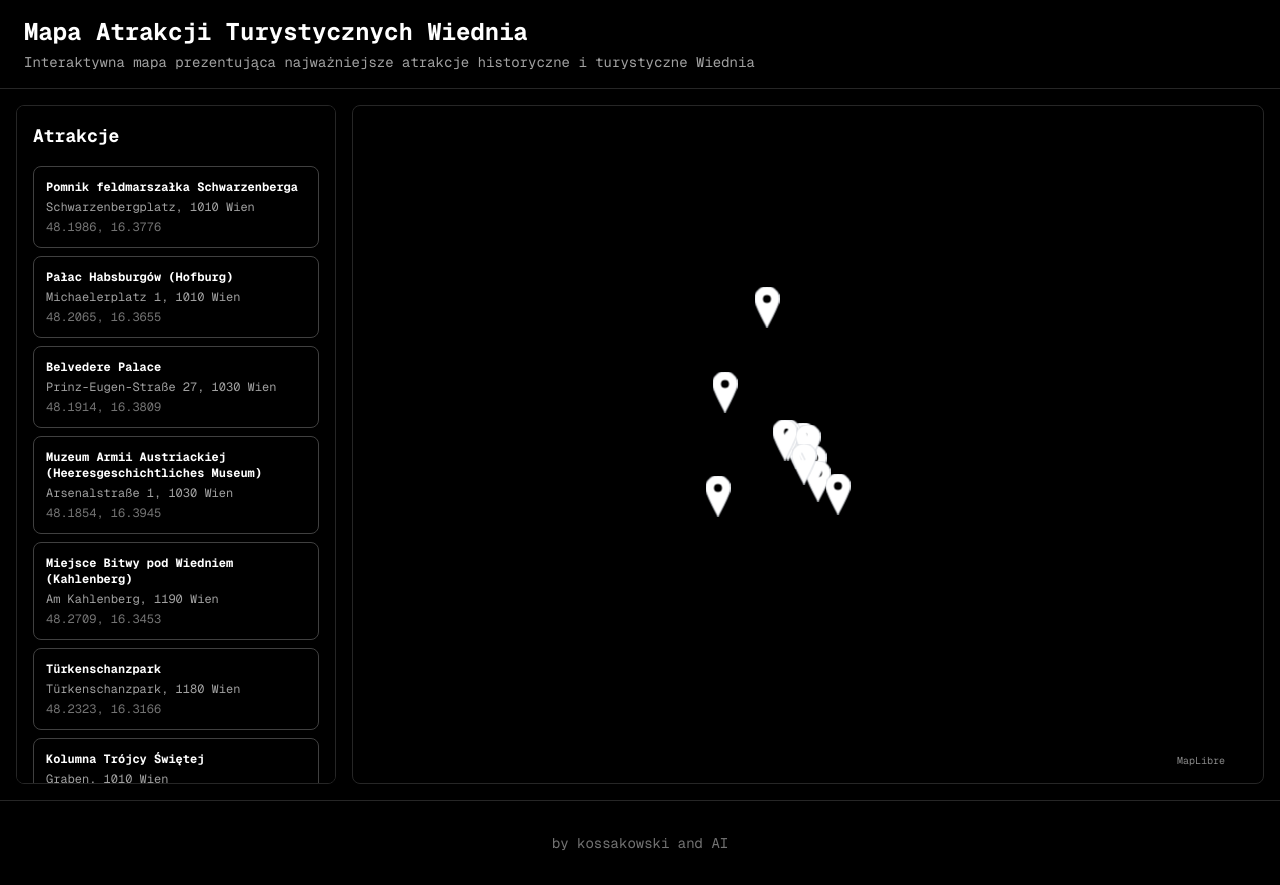
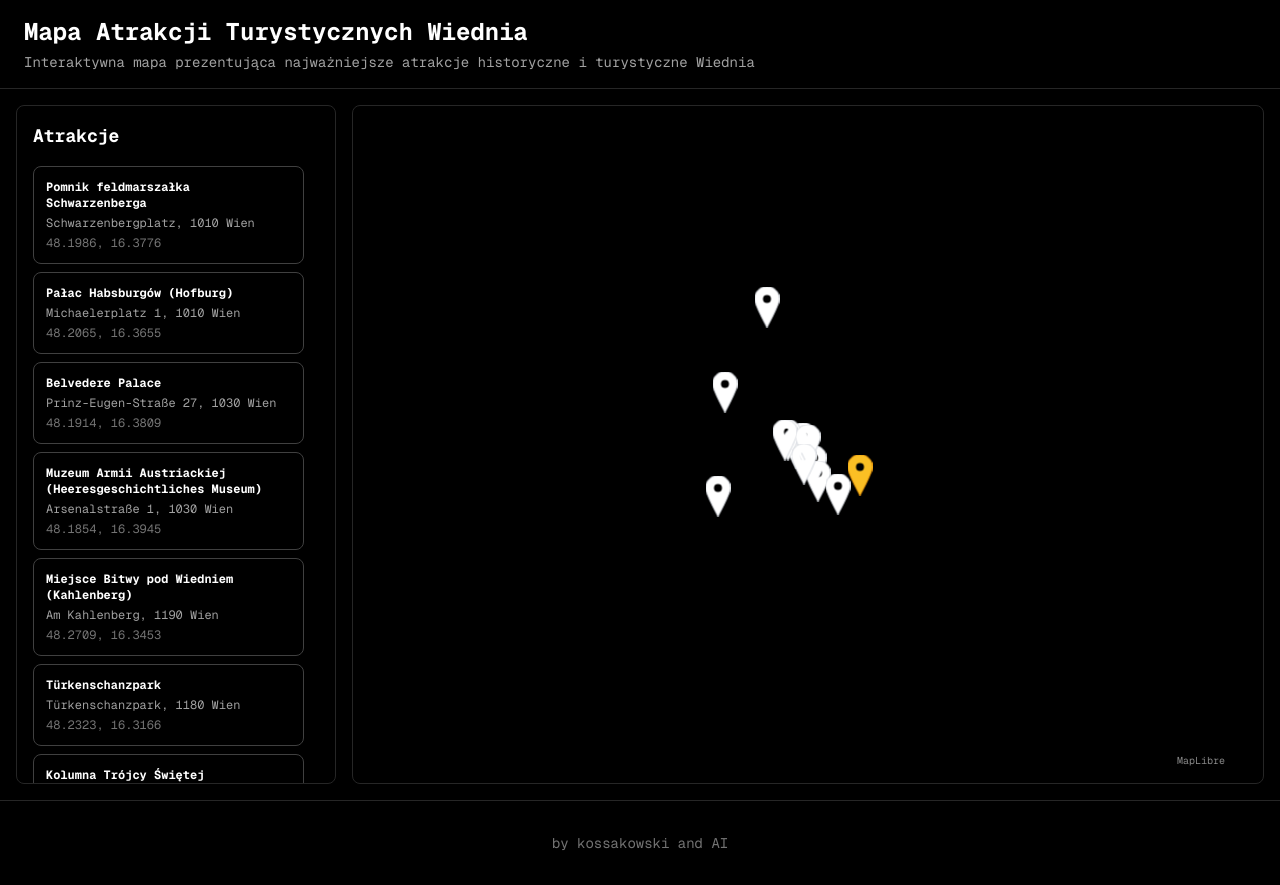
Before and after one commit to gabryssv/vienna-attractions-map, a Next.js app: page / in a window 1280 px wide. Built offline with nearby package versions, Linux system fonts and the light colour scheme; no server answers.

Commit message:
Enhance custom marker functionality in ViennaMap component and update scrollbar styles for consistency across devices

```diff
--- a/app/globals.css
+++ b/app/globals.css
@@ -35,29 +35,46 @@ body {
   /* Safari and Chrome */
 }
 
-/* Custom scrollbar styling for dark theme */
+/* Custom scrollbar styling for dark theme - consistent on ALL devices */
 .custom-scrollbar {
-  scrollbar-width: thin;
-  scrollbar-color: #404040 #1a1a1a;
+  scrollbar-width: auto !important;
+  /* Force Firefox to show scrollbar */
+  scrollbar-color: #6b7280 transparent !important;
+  overflow-y: scroll !important;
+  scrollbar-gutter: stable;
 }
 
 .custom-scrollbar::-webkit-scrollbar {
-  width: 8px;
+  width: 10px !important;
+  height: 10px !important;
+  -webkit-appearance: none !important;
+  background: transparent !important;
+  display: block !important;
 }
 
 .custom-scrollbar::-webkit-scrollbar-track {
-  background: #1a1a1a;
-  border-radius: 4px;
+  background: rgba(64, 64, 64, 0.15) !important;
+  border-radius: 5px !important;
 }
 
 .custom-scrollbar::-webkit-scrollbar-thumb {
-  background: #404040;
-  border-radius: 4px;
-  border: 1px solid #2a2a2a;
+  background: #6b7280 !important;
+  border-radius: 5px !important;
+  border: 1px solid transparent !important;
+  background-clip: content-box !important;
+  min-height: 30px !important;
 }
 
 .custom-scrollbar::-webkit-scrollbar-thumb:hover {
-  background: #525252;
+  background: #9ca3af !important;
+}
+
+.custom-scrollbar::-webkit-scrollbar-thumb:active {
+  background: #d1d5db !important;
+}
+
+.custom-scrollbar::-webkit-scrollbar-corner {
+  background: transparent !important;
 }
 
 /* Custom styles for MapLibre GL popups in dark theme */
--- a/components/ViennaMap.tsx
+++ b/components/ViennaMap.tsx
@@ -67,7 +67,17 @@ export default function ViennaMap({ selectedAttraction }: ViennaMapProps) {
             el.style.height = '41px';
             el.style.cursor = 'pointer';
 
-            // Create white marker with transparent hole
+            // Create marker based on custom color or default white
+            if (attraction.customColor === 'yellow') {
+                // Yellow marker for bus station
+                el.innerHTML = `
+                    <svg width="25" height="41" viewBox="0 0 25 41" xmlns="http://www.w3.org/2000/svg">
+                        <path fill="#fbbf24" stroke="#f59e0b" stroke-width="1" d="M12.5 0C5.6 0 0 5.6 0 12.5c0 5.6 12.5 28.5 12.5 28.5s12.5-22.9 12.5-28.5C25 5.6 19.4 0 12.5 0z"/>
+                        <circle fill="black" cx="12.5" cy="12.5" r="4"/>
+                    </svg>
+                `;
+            } else {
+                // White marker with transparent hole for other attractions
                 el.innerHTML = `
                     <svg width="25" height="41" viewBox="0 0 25 41" xmlns="http://www.w3.org/2000/svg">
                         <defs>
@@ -79,6 +89,7 @@ export default function ViennaMap({ selectedAttraction }: ViennaMapProps) {
                         <path fill="white" stroke="#d1d5db" stroke-width="1" mask="url(#hole-${attraction.id})" d="M12.5 0C5.6 0 0 5.6 0 12.5c0 5.6 12.5 28.5 12.5 28.5s12.5-22.9 12.5-28.5C25 5.6 19.4 0 12.5 0z"/>
                     </svg>
                 `;
+            }
 
             const marker = new maplibregl.Marker({ element: el })
                 .setLngLat([attraction.longitude, attraction.latitude])
@@ -123,7 +134,18 @@ export default function ViennaMap({ selectedAttraction }: ViennaMapProps) {
                 const isSelected = selectedAttraction?.id === attraction.id;
 
                 if (isSelected) {
-                    // Red marker for selected attraction
+                    // Special handling for yellow markers - they stay yellow when selected
+                    if (attraction.customColor === 'yellow') {
+                        el.style.width = '30px';
+                        el.style.height = '49px';
+                        el.innerHTML = `
+                            <svg width="30" height="49" viewBox="0 0 25 41" xmlns="http://www.w3.org/2000/svg">
+                                <path fill="#fbbf24" stroke="#f59e0b" stroke-width="1" d="M12.5 0C5.6 0 0 5.6 0 12.5c0 5.6 12.5 28.5 12.5 28.5s12.5-22.9 12.5-28.5C25 5.6 19.4 0 12.5 0z"/>
+                                <circle fill="black" cx="12.5" cy="12.5" r="4"/>
+                            </svg>
+                        `;
+                    } else {
+                        // Red marker for other selected attractions
                         el.style.width = '30px';
                         el.style.height = '49px';
                         el.innerHTML = `
@@ -132,6 +154,7 @@ export default function ViennaMap({ selectedAttraction }: ViennaMapProps) {
                                 <circle fill="white" cx="12.5" cy="12.5" r="4"/>
                             </svg>
                         `;
+                    }
 
                     // Update popup content for selected marker
                     const popup = marker.getPopup();
@@ -156,7 +179,19 @@ export default function ViennaMap({ selectedAttraction }: ViennaMapProps) {
                         `);
                     }
                 } else {
-                    // White marker with transparent hole for unselected attractions
+                    // Return to original colors when not selected
+                    if (attraction.customColor === 'yellow') {
+                        // Yellow marker for bus station
+                        el.style.width = '25px';
+                        el.style.height = '41px';
+                        el.innerHTML = `
+                            <svg width="25" height="41" viewBox="0 0 25 41" xmlns="http://www.w3.org/2000/svg">
+                                <path fill="#fbbf24" stroke="#f59e0b" stroke-width="1" d="M12.5 0C5.6 0 0 5.6 0 12.5c0 5.6 12.5 28.5 12.5 28.5s12.5-22.9 12.5-28.5C25 5.6 19.4 0 12.5 0z"/>
+                                <circle fill="black" cx="12.5" cy="12.5" r="4"/>
+                            </svg>
+                        `;
+                    } else {
+                        // White marker with transparent hole for other attractions
                         el.style.width = '25px';
                         el.style.height = '41px';
                         el.innerHTML = `
@@ -170,6 +205,7 @@ export default function ViennaMap({ selectedAttraction }: ViennaMapProps) {
                                 <path fill="white" stroke="#d1d5db" stroke-width="1" mask="url(#hole-${attraction.id})" d="M12.5 0C5.6 0 0 5.6 0 12.5c0 5.6 12.5 28.5 12.5 28.5s12.5-22.9 12.5-28.5C25 5.6 19.4 0 12.5 0z"/>
                             </svg>
                         `;
+                    }
 
                     // Update popup content for unselected marker
                     const popup = marker.getPopup();
--- a/data/attractions.ts
+++ b/data/attractions.ts
@@ -4,6 +4,7 @@ export interface Attraction {
     address: string;
     latitude: number;
     longitude: number;
+    customColor?: string; // Nowe pole dla niestandardowego koloru
 }
 
 export const viennaAttractions: Attraction[] = [
@@ -90,5 +91,13 @@ export const viennaAttractions: Attraction[] = [
         address: "Karlsplatz 8, 1040 Wien",
         latitude: 48.199311,
         longitude: 16.370782
+    },
+    {
+        id: 13,
+        name: "Dworzec Autobusowy",
+        address: "48°11'38\"N 16°24'33\"E",
+        latitude: 48.194444, // 48°11'38"N converted to decimal
+        longitude: 16.409167, // 16°24'33"E converted to decimal
+        customColor: 'yellow'
     }
 ];
```
Lines whose indentation alone changed are shown as unchanged.
